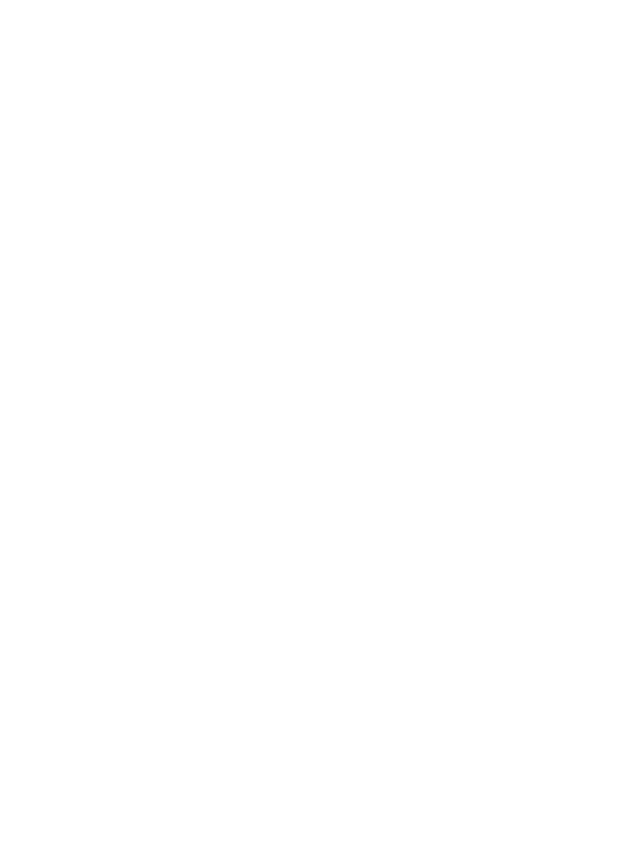
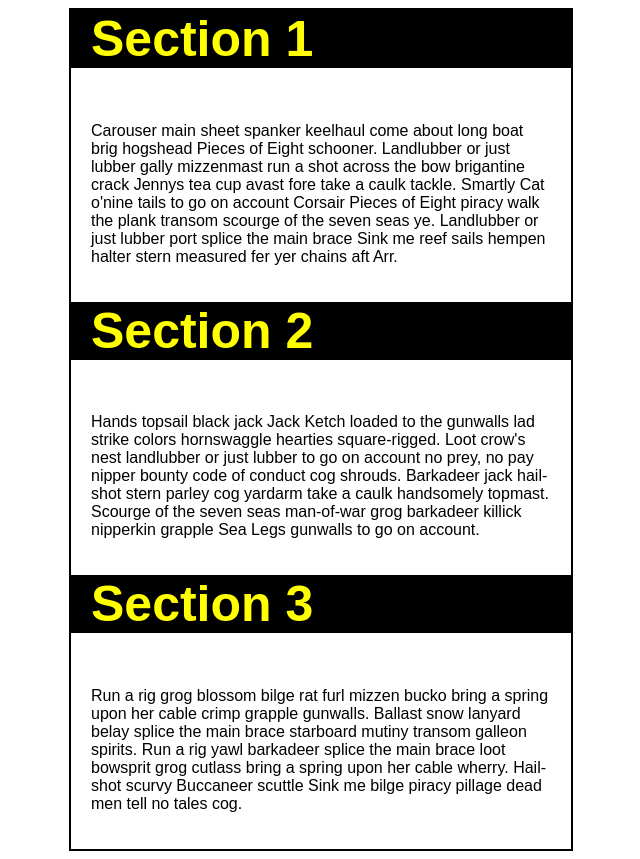
Before and after one commit to ssettle3/Accordion, a plain HTML site: page index.html in a window 1280 px wide. Shown: the whole page, without its empty margins (319-959 px from the left). Before the commit the page ends 800 px from the top, so only its background shows below. Drawn offline with Linux system fonts and the light colour scheme.

Commit message:
HTML and CSS

```diff
--- a/index.html
+++ b/index.html
@@ -8,10 +8,24 @@
 <link rel="stylesheet" type="text/css" href="main.css">
 
 <body>
+	<div class="container">
 
+		<div class="section1">
+			<h1> Section 1 </h1>
+			<p> Carouser main sheet spanker keelhaul come about long boat brig hogshead Pieces of Eight schooner. Landlubber or just lubber gally mizzenmast run a shot across the bow brigantine crack Jennys tea cup avast fore take a caulk tackle. Smartly Cat o'nine tails to go on account Corsair Pieces of Eight piracy walk the plank transom scourge of the seven seas ye. Landlubber or just lubber port splice the main brace Sink me reef sails hempen halter stern measured fer yer chains aft Arr. </p>
+		</div>
 
+		<div class="section2">
+			<h1> Section 2 </h1>
+			<p> Hands topsail black jack Jack Ketch loaded to the gunwalls lad strike colors hornswaggle hearties square-rigged. Loot crow's nest landlubber or just lubber to go on account no prey, no pay nipper bounty code of conduct cog shrouds. Barkadeer jack hail-shot stern parley cog yardarm take a caulk handsomely topmast. Scourge of the seven seas man-of-war grog barkadeer killick nipperkin grapple Sea Legs gunwalls to go on account. </p>
+		</div>
 
+		<div class="section3">
+			<h1> Section 3 </h1>
+			<p> Run a rig grog blossom bilge rat furl mizzen bucko bring a spring upon her cable crimp grapple gunwalls. Ballast snow lanyard belay splice the main brace starboard mutiny transom galleon spirits. Run a rig yawl barkadeer splice the main brace loot bowsprit grog cutlass bring a spring upon her cable wherry. Hail-shot scurvy Buccaneer scuttle Sink me bilge piracy pillage dead men tell no tales cog. </p>
+		</div>
 
+	</div>
 
 	<script src="jquery-2.1.3.min.js"></script>
 	<script src="main.js"></script>
--- a/main.css
+++ b/main.css
@@ -0,0 +1,18 @@
+.container{
+	width: 500px;
+	font-family: Arial;
+	margin: 0 auto;
+	border: 2px solid black;
+}
+
+h1{
+	font-size: 50px;
+	color: yellow;
+	background: black;
+	margin-top: 0px;
+	padding-left: 20px;
+}
+
+p{
+	padding: 20px;
+}
```
